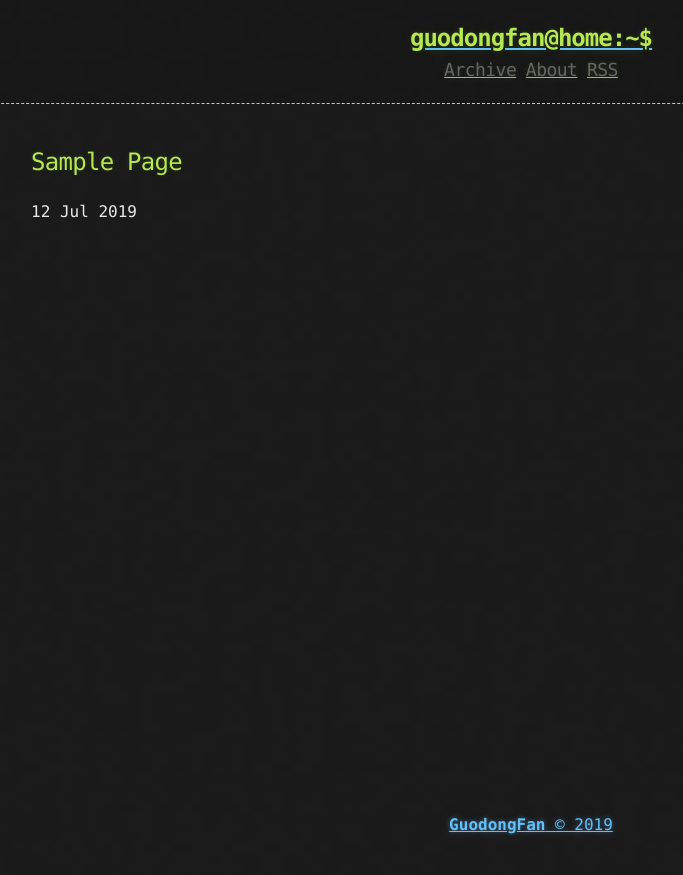
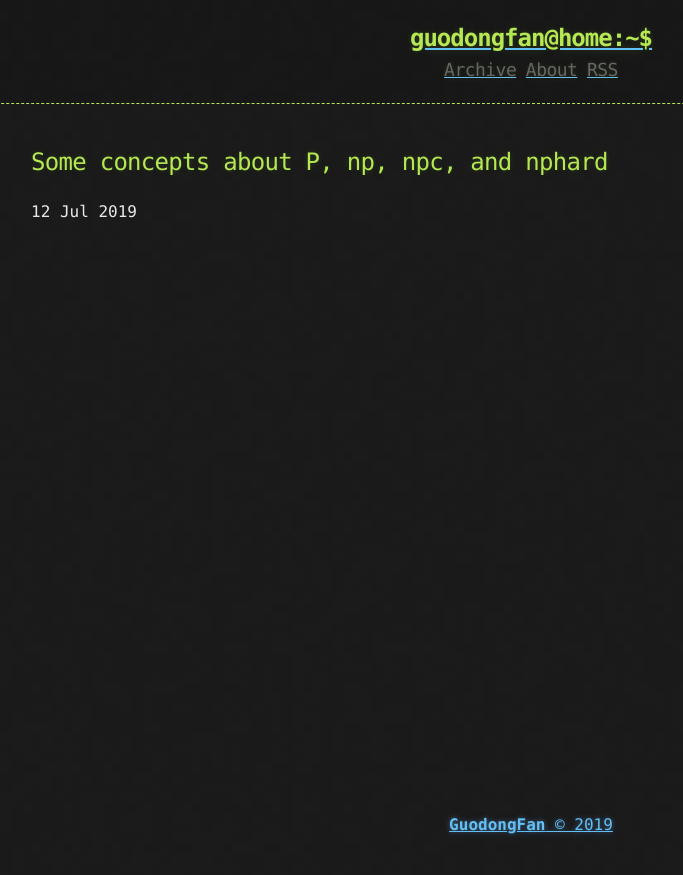
Before and after one commit to GuodongFan/GuodongFan.github.io, a Jekyll site: the page built from _posts/2019-07-12-NP.md, in a window 1280 px wide. Shown: the top 875 px of the page, without its empty margins (109-792 px from the left). Built offline with Jekyll 4.4.1, drawn with Linux system fonts in a browser that asks for light colours.

Commit message:
Update 2019-07-12-NP.md

```diff
--- a/_posts/2019-07-12-NP.md
+++ b/_posts/2019-07-12-NP.md
@@ -1,4 +1,4 @@
 ---
-title: Sample Page
+title: Some concepts about P, np, npc, and nphard
 published: true
 ---
```
